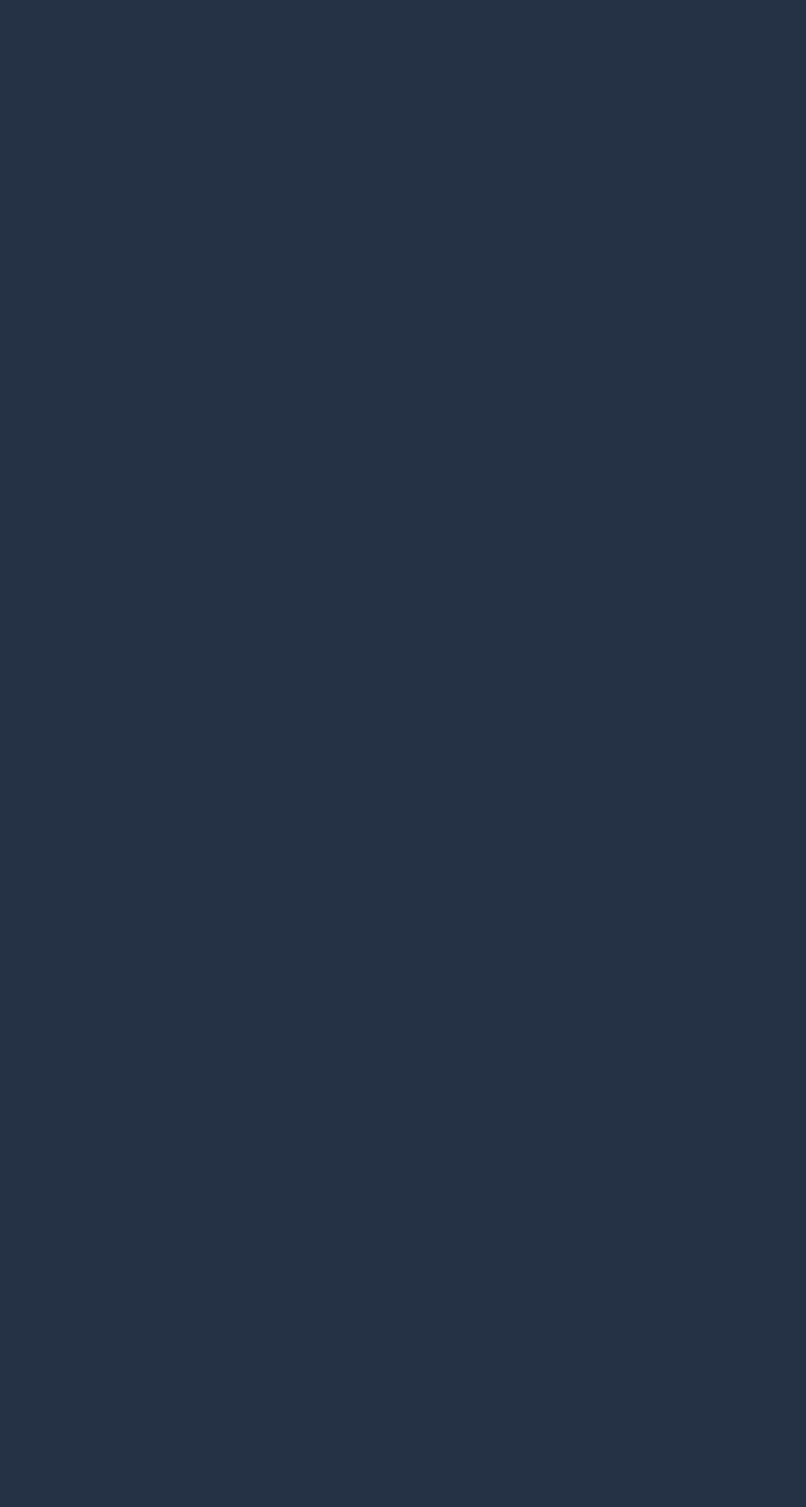
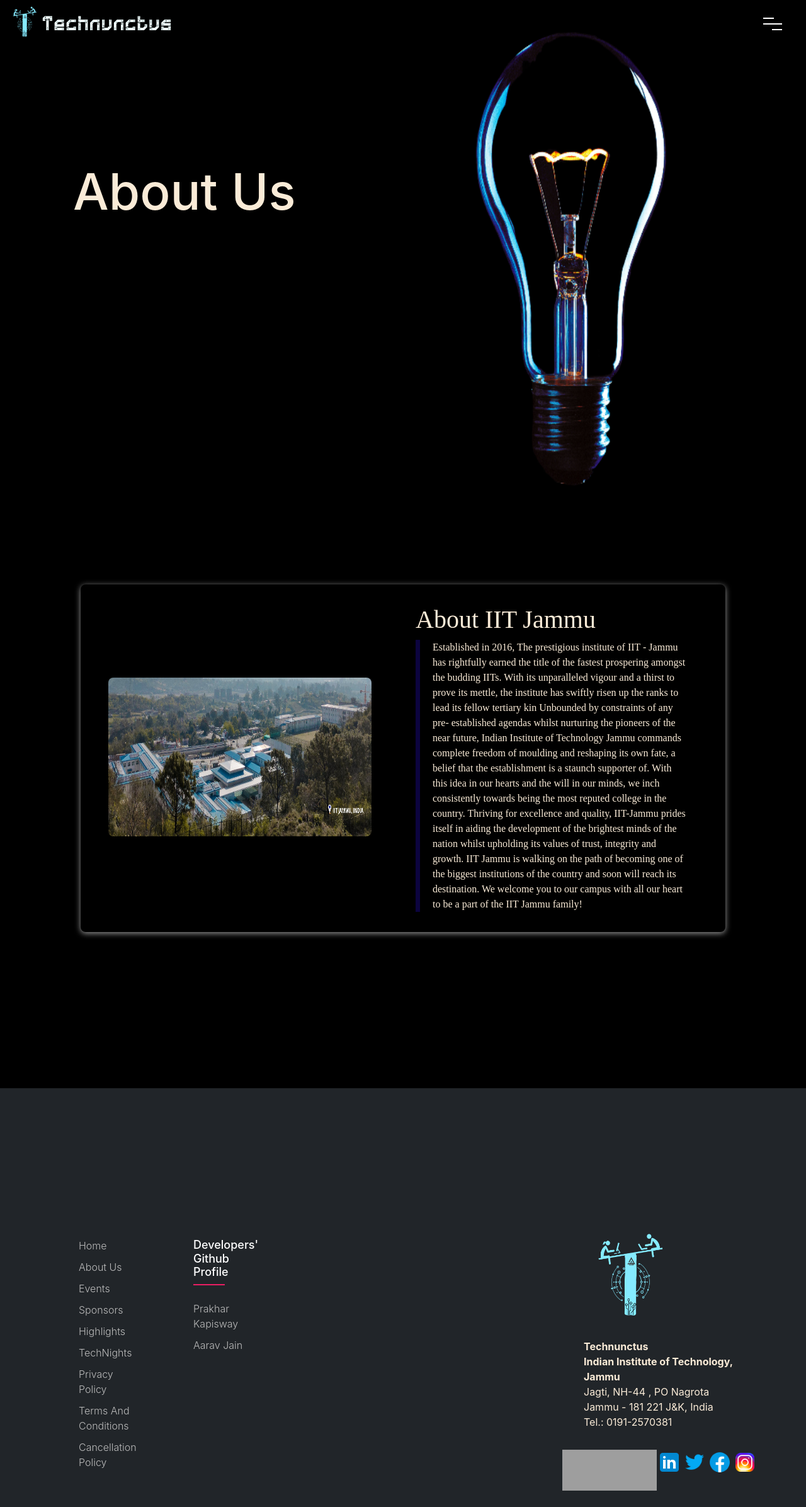
Before and after one commit to aaravjn/technunctus-2023, a React (Create React App) app: page /About in a window 1280 px wide. Before the commit this address had no page. Shown: the whole page at 63% size. Before the commit the page ends 800 px from the top, so only its background shows below. Built offline with nearby package versions, Linux system fonts and the light colour scheme; grey boxes are pictures that could not be loaded; a web font is replaced by a local one.

Commit message:
added about page

```diff
--- a/src/App.js
+++ b/src/App.js
@@ -1,6 +1,7 @@
 import React from "react";
 import { BrowserRouter, Route, Routes } from "react-router-dom";
 import Home from './pages/Home'
+import About from "./pages/About"
 //Components
 
 
@@ -10,6 +11,7 @@ const App = () => {
       <BrowserRouter>
         <Routes>
           <Route path="/" element={<Home />} />
+          <Route path="/About" element={<About />} />
         </Routes>
       </BrowserRouter>
     </div>
--- a/src/components/Footer/footer.jsx
+++ b/src/components/Footer/footer.jsx
@@ -8,7 +8,7 @@ export default function Footer() {
     return (
         <>
 
-            <footer className="footer footer-transparent">
+            <footer className="footer">
                 <div className="footer-container">
                     <div className="footer-col">
                         <ul>
--- a/src/components/navbar.jsx
+++ b/src/components/navbar.jsx
@@ -81,7 +81,7 @@ export default function Navbar() {
               transition={{duration:.5}}
               exit="exit"
             >
-              <motion.a href=""
+              <motion.a href="/"
                  initial={{y:80,opacity:0}}
                  animate={{y:0, opacity:1}}
                  transition={{delay:.8}}
@@ -95,7 +95,7 @@ export default function Navbar() {
                  }}
                  className="link nav_link"
               >Home</motion.a>
-              <motion.a href=""
+              <motion.a href="/About"
                  initial={{y:80,opacity:0}}
                  animate={{y:0, opacity:1}}
                  transition={{delay:.7}}
--- /dev/null
+++ b/src/css/about.css
@@ -0,0 +1,12 @@
+body{
+    background-color: black;
+}
+.about-us {
+    width: 100vw;
+    height: 100vh;
+    margin-bottom: 10%;
+}
+.about-us-heading {
+    margin-top: 20%;
+    padding-left: 10%;
+}
--- a/src/css/footer.css
+++ b/src/css/footer.css
@@ -1,5 +1,5 @@
-.footer1{
-    box-shadow: 0 2px 10px #ffffff99;
+.footer{
+    background-color: #212529;
 }
 img{
     width: 40px;
@@ -9,7 +9,7 @@ img{
     width: 150px;
     height: 65px;
 }
-.technunctuslogo{
+.technunctuslogo {
     width: 150px;
     height: 150px;
 }
@@ -69,7 +69,7 @@ ul{
      display: inline-block;
      height: 40px;
      width: 40px;
-     background-color: rgba(255,255,255,0.2);
+     background-color: #495057;
      margin:0 10px 10px 0;
      text-align: center;
      line-height: 40px;
@@ -78,7 +78,7 @@ ul{
      transition: all 0.5s ease;
  }
  .footer-col .social-links a:hover{
-     color: #24262b;
+     color: #212529;
      background-color: #ffffff;
 
  }.footer-col-2{
@@ -91,6 +91,7 @@ ul{
  .footer-col-2 h4{
      font-size: 18px;
      color: #ffffff;
+
      text-transform: capitalize;
      margin-bottom: 35px;
      font-weight: 500;
@@ -136,7 +137,7 @@ ul{
      transition: all 0.5s ease;
  }
  .footer-col-2 .social-links a:hover{
-     color: #24262b;
+     color: #212529;
      background-color: #ffffff;
  }
  .footer-link
--- a/src/css/navbar.css
+++ b/src/css/navbar.css
@@ -9,9 +9,11 @@
       url("../fonts/Spaceboards.otf") format("opentype");
 }
 .navbar {
-    box-shadow: 0 2px 10px #ffffff99;
-    background: inherit;
-    backdrop-filter: blur(40px);
+    background: transparent;
+}
+.navbar .active {
+	backdrop-filter: blur(40px);
+	transition: 200ms;
 }
 .menu {
 	cursor: pointer;
--- a/src/css/paragraph.css
+++ b/src/css/paragraph.css
@@ -16,9 +16,9 @@
 }
 .para_img {
     border-radius: .5em;
-    margin-top: 2em;
+    margin-top: 25%;
     width: 90%;
-    height: 70%;
+    height: 50%;
 }
 .content-box {
     padding-right: 2em;
--- a/src/pages/About.jsx
+++ b/src/pages/About.jsx
@@ -0,0 +1,36 @@
+import Navbar from "../components/navbar"
+import Footer from "../components/Footer/footer"
+import Paragraph from "../components/paragraph/Paragraph"
+import "../css/about.css"
+
+const About = () => {
+    return (
+        <>
+            <Navbar />
+            <div className="about-us">
+                <div className="row" style={{
+                    width:"100%",
+                    height:"100vh"
+                }}>
+                    <div className="col about-us-heading">
+                        <h1 style={{fontSize:"5em"}}>About Us</h1>
+                    </div>
+                    <div className="col">
+                        <img src={require("../assets/about_us_img.png")} alt="image" style={{height:"100vh", width:"75%"}}/>
+                    </div>
+                </div>
+            </div>
+            <div className="about-iitjammu" style={
+                {
+                    width:"100%",
+                    height:"100vh"
+                }
+            }>
+                <Paragraph image={require("../assets/campus.png")} title={"About IIT Jammu"} content={"Established in 2016, The prestigious institute of IIT - Jammu has rightfully earned the title of the fastest prospering amongst the budding IITs. With its unparalleled vigour and a thirst to prove its mettle, the institute has swiftly risen up the ranks to lead its fellow tertiary kin Unbounded by constraints of any pre- established agendas whilst nurturing the pioneers of the near future, Indian Institute of Technology Jammu commands complete freedom of moulding and reshaping its own fate, a belief that the establishment is a staunch supporter of. With this idea in our hearts and the will in our minds, we inch consistently towards being the most reputed college in the country. Thriving for excellence and quality, IIT-Jammu prides itself in aiding the development of the brightest minds of the nation whilst upholding its values of trust, integrity and growth. IIT Jammu is walking on the path of becoming one of the biggest institutions of the country and soon will reach its destination. We welcome you to our campus with all our heart to be a part of the IIT Jammu family!"}/>
+            </div>
+            <Footer />
+        </>
+    )
+}
+
+export default About
```
Also changed, not shown: src/assets/about_us_img.png (added), src/assets/campus.png (added).
